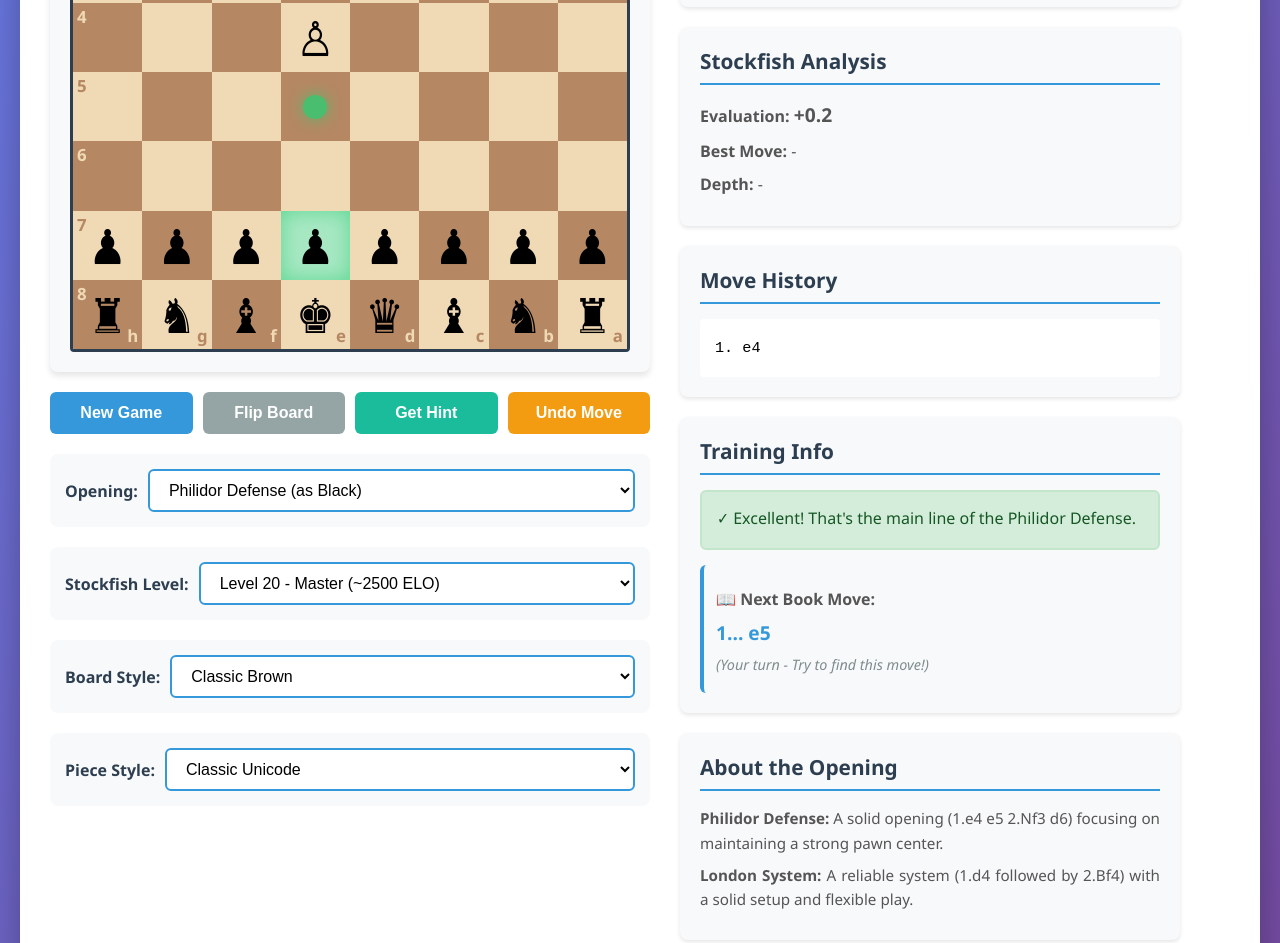
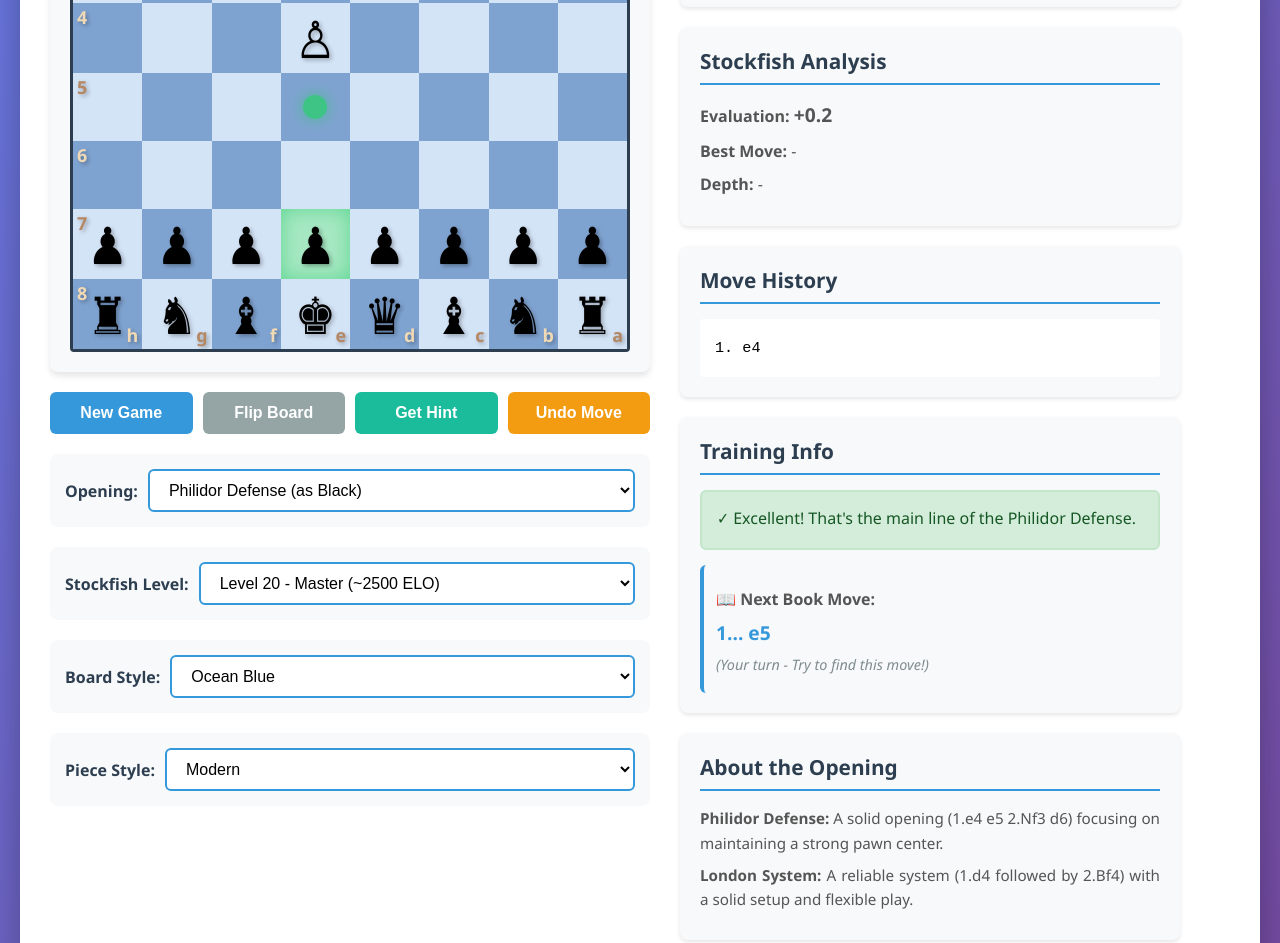
Before and after one commit to matthart1983/chessOpeningTrainer, a website: page index.html in a window 1280 px wide. Shown: the part 427-1370 px from the top of the page. Drawn offline with nearby package versions, Linux system fonts and the light colour scheme; files whose address does not match are found by name.

Commit message:
Set Ocean Blue and Modern as default styles

```diff
--- a/app.js
+++ b/app.js
@@ -124,6 +124,10 @@ class ChessTrainer {
 
         // Initialize Stockfish
         this.initStockfish();
+
+        // Apply default styles
+        this.setBoardStyle('blue');
+        this.setPieceStyle('modern');
 
         // Draw initial board
         this.drawBoard();
--- a/index.html
+++ b/index.html
@@ -53,8 +53,8 @@
                 <div class="skill-level-control">
                     <label for="boardStyle"><strong>Board Style:</strong></label>
                     <select id="boardStyle" class="skill-select">
-                        <option value="classic" selected>Classic Brown</option>
-                        <option value="blue">Ocean Blue</option>
+                        <option value="classic">Classic Brown</option>
+                        <option value="blue" selected>Ocean Blue</option>
                         <option value="green">Forest Green</option>
                         <option value="gray">Modern Gray</option>
                         <option value="wood">Wooden</option>
@@ -64,8 +64,8 @@
                 <div class="skill-level-control">
                     <label for="pieceStyle"><strong>Piece Style:</strong></label>
                     <select id="pieceStyle" class="skill-select">
-                        <option value="classic" selected>Classic Unicode</option>
-                        <option value="modern">Modern</option>
+                        <option value="classic">Classic Unicode</option>
+                        <option value="modern" selected>Modern</option>
                         <option value="bold">Bold</option>
                     </select>
                 </div>
```
